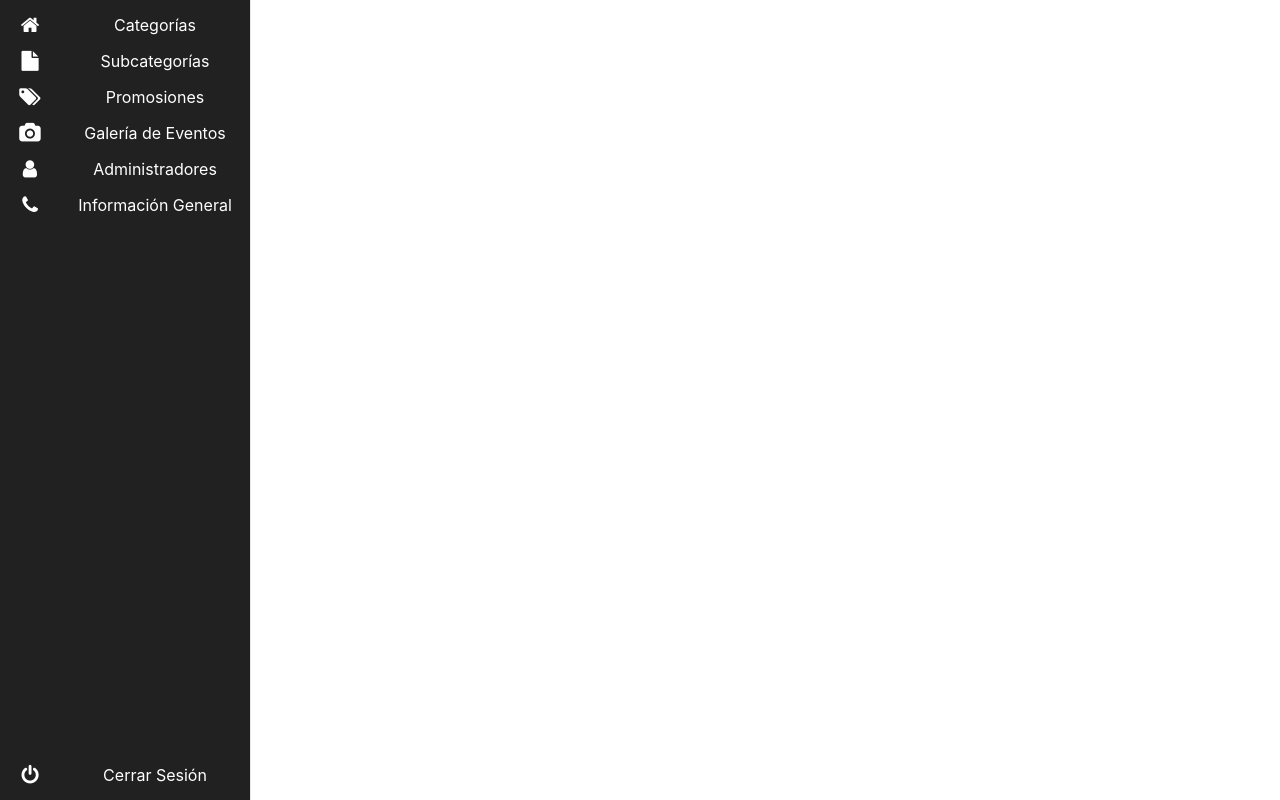
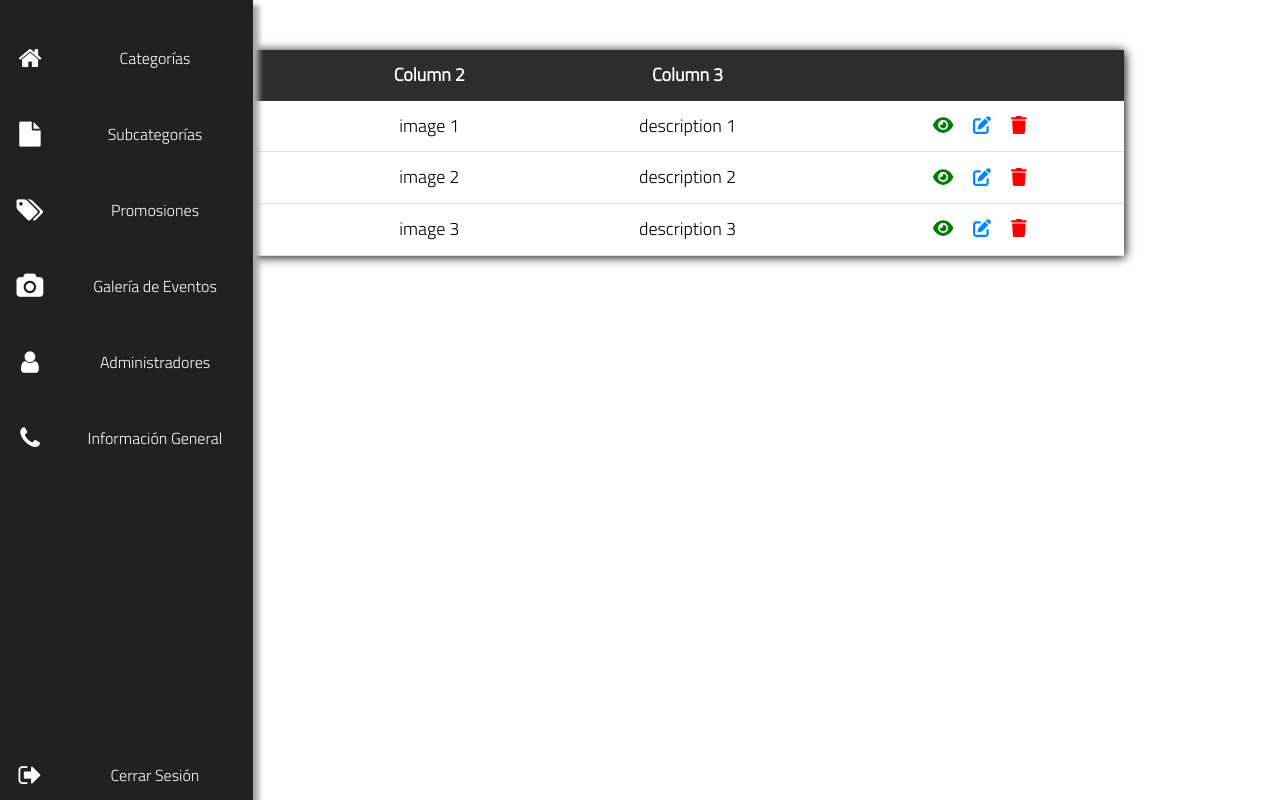
Before and after one commit to Josuehm555/ProyectoTours, a React (Create React App) app in the folder tour/: page / in a window 1280 px wide. Built offline with nearby package versions, Linux system fonts and the light colour scheme; the HTML template or start-up script is replaced by a standard one.

Commit message:
Admin service table

```diff
--- a/tour/package.json
+++ b/tour/package.json
@@ -3,6 +3,9 @@
   "version": "0.1.0",
   "private": true,
   "dependencies": {
+    "@fortawesome/fontawesome-svg-core": "^6.1.2",
+    "@fortawesome/free-solid-svg-icons": "^6.1.2",
+    "@fortawesome/react-fontawesome": "^0.2.0",
     "@testing-library/jest-dom": "^5.16.5",
     "@testing-library/react": "^13.3.0",
     "@testing-library/user-event": "^13.5.0",
--- a/tour/public/index.html
+++ b/tour/public/index.html
@@ -9,6 +9,7 @@
       name="description"
       content="Web site created using create-react-app"
     />
+    <link rel="stylesheet" href="https://cdn.jsdelivr.net/npm/normalize.css@8.0.1/normalize.min.css">
     <link rel="apple-touch-icon" href="%PUBLIC_URL%/logo192.png" />
     <!--
       manifest.json provides metadata used when your web app is installed on a
--- /dev/null
+++ b/tour/src/api/categories.json
@@ -0,0 +1,19 @@
+{
+    "data": [
+        {
+            "column_1": "row 1",
+            "column_2": "image 1",
+            "column_3": "description 1"
+        },
+        {
+            "column_1": "row 2",
+            "column_2": "image 2",
+            "column_3": "description 2"
+        },
+        {
+            "column_1": "row 3",
+            "column_2": "image 3",
+            "column_3": "description 3"
+        }
+    ]
+}
--- /dev/null
+++ b/tour/src/api/category-table-columns.json
@@ -0,0 +1,13 @@
+{
+    "data": [
+        {
+            "title": "Column 1"
+        },
+        {
+            "title": "Column 2"
+        },
+        {
+            "title": "Column 3"
+        }
+    ]
+}
--- /dev/null
+++ b/tour/src/components/admin-table-3-columns/styles.css
@@ -0,0 +1,47 @@
+@import url(//netdna.bootstrapcdn.com/font-awesome/4.0.3/css/font-awesome.css);
+
+:root{
+    --background-color: rgb(45, 45, 45);
+    --background-color-hover: rgb(223, 223, 223);
+    --font-color: white;
+    --padding-top-botton: 15px;
+    --border-color: rgb(223, 223, 223);
+}
+
+table {
+    margin-top: 50px;
+    margin-left: 100px;
+    border-collapse: collapse;
+    width: 80%;
+    box-shadow: 1px 1px 10px black;
+    font-size: large;
+}
+
+thead{
+    background-color: var(--background-color);
+    color: var(--font-color);
+}
+
+thead th{
+    border-bottom: none;
+}
+
+th,
+td {
+    border-bottom: 1.5px solid var(--border-color);
+    padding-top: var(--padding-top-botton);
+    padding-bottom: var(--padding-top-botton);
+}
+
+tbody tr:hover{
+    background-color: var(--background-color-hover);
+}
+
+td button{
+    cursor: pointer;
+    background-color: transparent;
+    padding: 0;
+    margin-right: 10px;
+    margin-left: 10px;
+    border: 0;
+}
--- /dev/null
+++ b/tour/src/components/admin-table-3-columns/table.jsx
@@ -0,0 +1,35 @@
+import "./styles.css"
+import { FontAwesomeIcon } from '@fortawesome/react-fontawesome';
+import { faEye, faEdit, faTrash } from '@fortawesome/free-solid-svg-icons';
+
+export default function Table({ columns, rows }) {
+    return (
+        <div className="tableContainer">
+            <table>
+                <thead>
+                    <tr>
+                        {columns.data.map(element =>
+                            <th key={element.title}>{element.title}</th>
+                        )}
+                        <th></th>
+                    </tr>
+                </thead>
+                <tbody>
+                    {rows.data.map(element =>
+                        <tr key={element.column_1}>
+                            <td>{element.column_1}</td>
+                            <td>{element.column_2}</td>
+                            <td>{element.column_3}</td>
+
+                            <td>
+                                <button title="Abrir" style={{color:"green", marginLeft: "0"}}><FontAwesomeIcon icon={faEye}/></button>
+                                <button title="Editar" style={{color:"rgb(0, 136, 255)"}}><FontAwesomeIcon icon={faEdit}/></button>
+                                <button title="Eliminar" style={{color:"red", marginRight: "0"}}><FontAwesomeIcon icon={faTrash}/></button>
+                            </td>
+                        </tr>
+                    )}
+                </tbody>
+            </table>
+        </div>
+    );
+}
--- a/tour/src/components/menu/menu.jsx
+++ b/tour/src/components/menu/menu.jsx
@@ -21,7 +21,7 @@ export default function Menu({Items}) {
 
                 <ul className="logout">
                     <li>
-                        <i className="fa fa-power-off fa-2x"></i>
+                        <i className="fa fa-sign-out"></i>
                         <span className="nav-text">
                             Cerrar Sesión
                         </span>
--- a/tour/src/components/menu/styles.css
+++ b/tour/src/components/menu/styles.css
@@ -1,5 +1,13 @@
 @import url(//netdna.bootstrapcdn.com/font-awesome/4.0.3/css/font-awesome.css);
 @import url(https://fonts.googleapis.com/css?family=Titillium+Web:300);
+
+:root {
+  --menu-close-color: #212121;
+  --menu-open-color: #212121;
+  --menu-icon-color: white;
+  --menu-hover-color: #b22d2d;
+  --menu-letter-color: white;
+}
 
 .fa-2x {
   font-size: 2em;
@@ -12,20 +20,20 @@
   height: 36px;
   text-align: center;
   vertical-align: middle;
-    font-size: 20px;
+  font-size: 25px;
   color: white;
 }
 
 .main-menu:hover,
 nav.main-menu.expanded {
-    width: 250px;
+  box-shadow: 6px 5px 5px  #aaaaaa;
+  width: 253px;
   overflow: visible;
-    background-color: #212121;
+  background-color: var(--menu-open-color);
 }
 
 .main-menu {
-    background: #212121;
-    border-right: 1px solid #e5e5e5;
+  background: var(--menu-close-color);
   position: absolute;
   top: 0;
   bottom: 0;
@@ -33,13 +41,13 @@ nav.main-menu.expanded {
   left: 0;
   width: 60px;
   overflow: hidden;
-    -webkit-transition: width .05s linear;
-    transition: width .05s linear;
+  -webkit-transition: width 0.05s linear;
+  transition: width 0.08s linear;
   -webkit-transform: translateZ(0) scale(1, 1);
   z-index: 1000;
 }
 
-.main-menu>ul {
+.main-menu > ul {
   margin: 7px 0;
 }
 
@@ -47,17 +55,20 @@ nav.main-menu.expanded {
   position: relative;
   display: block;
   width: 250px;
+  margin: 40px 0 0 0 ;
 }
 
 .nav-text:hover {
-    color: #212121;
-    background-color: #e2e2e2;
+  background-color: var(--menu-hover-color);
+  border-radius: 3px;
+  font-size: 1.1em;
 }
 
 .link {
-    color: white;
+  color: var(--menu-letter-color);
   text-decoration: none;
   display: block;
+  padding:8px 0 8px 0  ;
 }
 
 .main-menu .nav-text {
@@ -67,11 +78,11 @@ nav.main-menu.expanded {
   width: 190px;
 }
 
-.main-menu>ul.logout {
+.main-menu > ul.logout {
   position: absolute;
   left: 0;
   bottom: 0;
-    color: white;
+  color: var(--menu-letter-color);
 }
 
 .no-touch .scrollable.hover {
@@ -83,11 +94,6 @@ nav.main-menu.expanded {
   overflow: visible;
 }
 
-.link:hover,
-.link:focus {
-    text-decoration: none;
-}
-
 nav ul,
 nav li {
   outline: 0;
--- a/tour/src/index.css
+++ b/tour/src/index.css
@@ -1,13 +1,8 @@
+@import url('https://fonts.googleapis.com/css2?family=Titillium+Web:wght@300&display=swap');
+
 body {
   margin: 0;
-  font-family: -apple-system, BlinkMacSystemFont, 'Segoe UI', 'Roboto', 'Oxygen',
-    'Ubuntu', 'Cantarell', 'Fira Sans', 'Droid Sans', 'Helvetica Neue',
-    sans-serif;
+  font-family: 'Titillium Web', sans-serif;
   -webkit-font-smoothing: antialiased;
   -moz-osx-font-smoothing: grayscale;
 }
-
-code {
-  font-family: source-code-pro, Menlo, Monaco, Consolas, 'Courier New',
-    monospace;
-}
--- a/tour/src/pages/home.jsx
+++ b/tour/src/pages/home.jsx
@@ -1,9 +1,14 @@
-
+import Table from "../components/admin-table-3-columns/table";
+import Columns from "../api/category-table-columns.json"
+import Rows from '../api/categories.json'
 
 export default function Home() {
     return (
         <>
-
+            {/* aqui va el buscador
+            aqui va el boton de agregar */}
+            <Table columns={Columns} rows={Rows}/>
+            {/* aqui va la paginacion */}
         </>
     );
 }
```
Also changed, not shown: 1 other file (tests, documents, lock files or other folders). Lines whose indentation alone changed are shown as unchanged.
